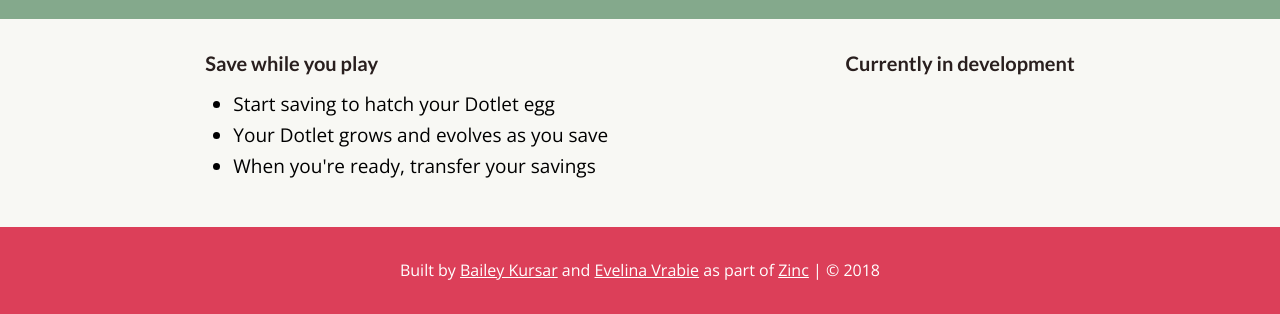
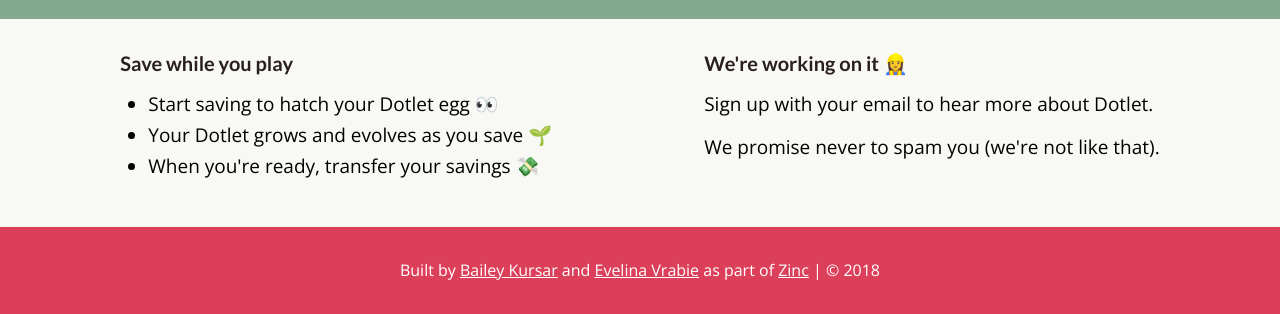
Before and after one commit to baileytalks/dotlet-app, a website: page public/index.html in a window 1280 px wide. Shown: the part 789-1103 px from the top of the page. Drawn offline with nearby package versions, Linux system fonts and the light colour scheme.

Commit message:
Changed homepage text

```diff
--- a/public/index.html
+++ b/public/index.html
@@ -48,13 +48,15 @@
     <section>
       <h3>Save while you play</h3>
       <ul>
-        <li>Start saving to hatch your Dotlet egg</li>
-        <li>Your Dotlet grows and evolves as you save</li>
-        <li>When you're ready, transfer your savings</li>
+        <li>Start saving to hatch your Dotlet egg 👀</li>
+        <li>Your Dotlet grows and evolves as you save 🌱</li>
+        <li>When you're ready, transfer your savings 💸</li>
       </ul>
     </section>
     <section>
-      <h3>Currently in development</h3>
+      <h3>We're working on it 👷‍♀️</h3>
+      <p>Sign up with your email to hear more about Dotlet.</p>
+      <p>We promise never to spam you (we're not like that).</p>
     </section>
   </main>
   <footer>
```
